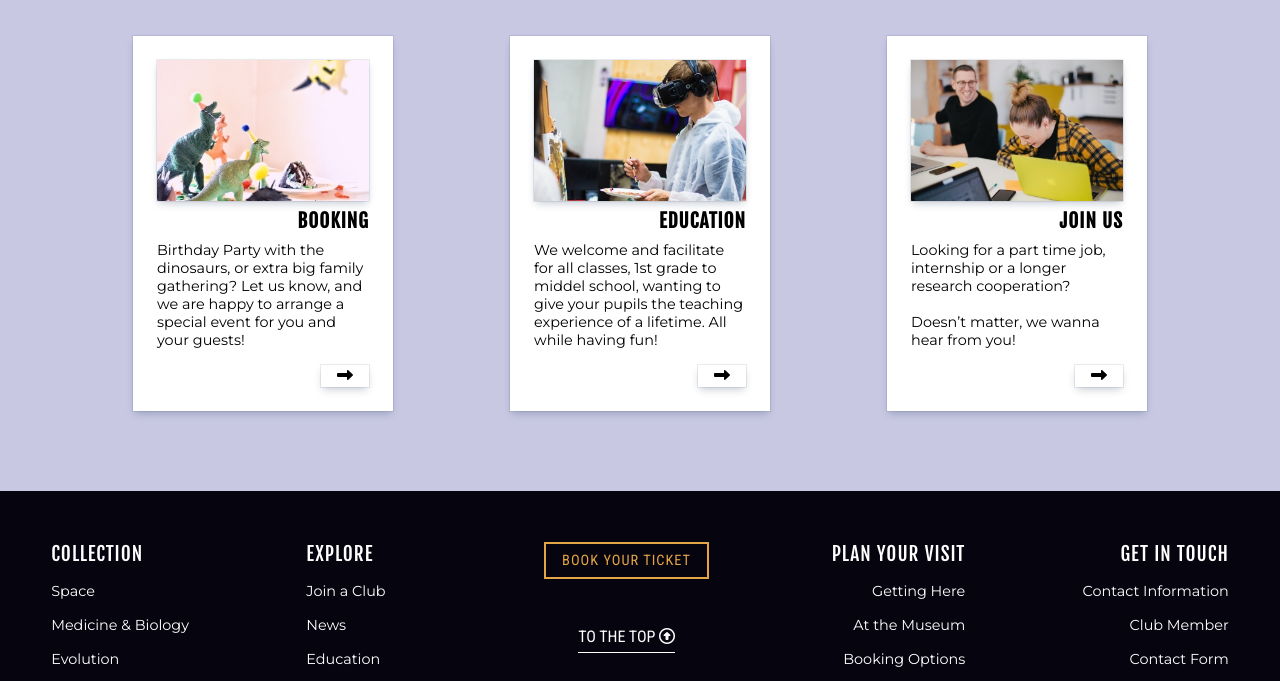
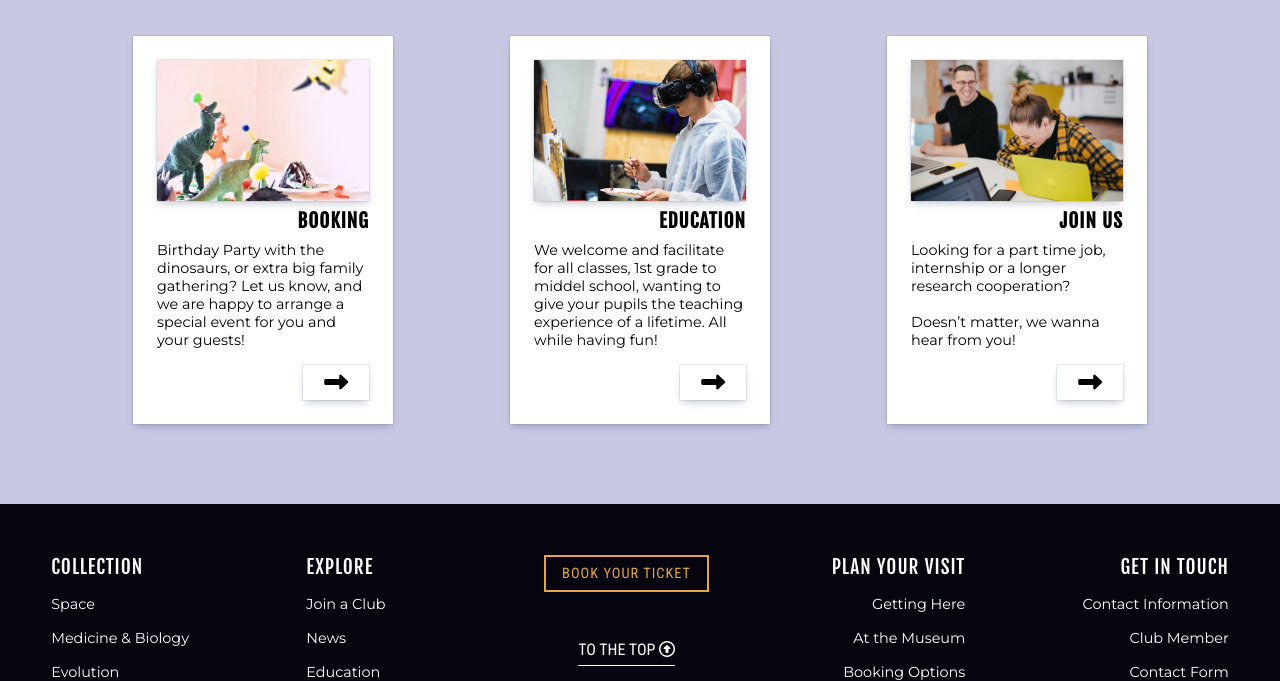
Before and after one commit to SolveigRebnord/ScienceMuseum-SA, a plain HTML site: page index.html in a window 1280 px wide. Shown: the part 3738-4419 px from the top of the page. Drawn offline with Linux system fonts and the light colour scheme; a web font is replaced by a local one.

Commit message:
Update styles.css

```diff
--- a/styles.css
+++ b/styles.css
@@ -900,13 +900,13 @@ input#burger-menu:checked ~ nav.burger-menu-nav {
 
 .blacksparrow {
     float: right;
-    padding: 0.1rem 1rem 0.1rem 1rem;
+    padding: 0.3rem 1.3rem 0.3rem 1.3rem;
 }
 
 
 .blacksparrow i {
     color: black;
-    font-size: 1rem;
+    font-size: 1.5rem;
 }
 
 .blacksparrow:hover > i {
```
